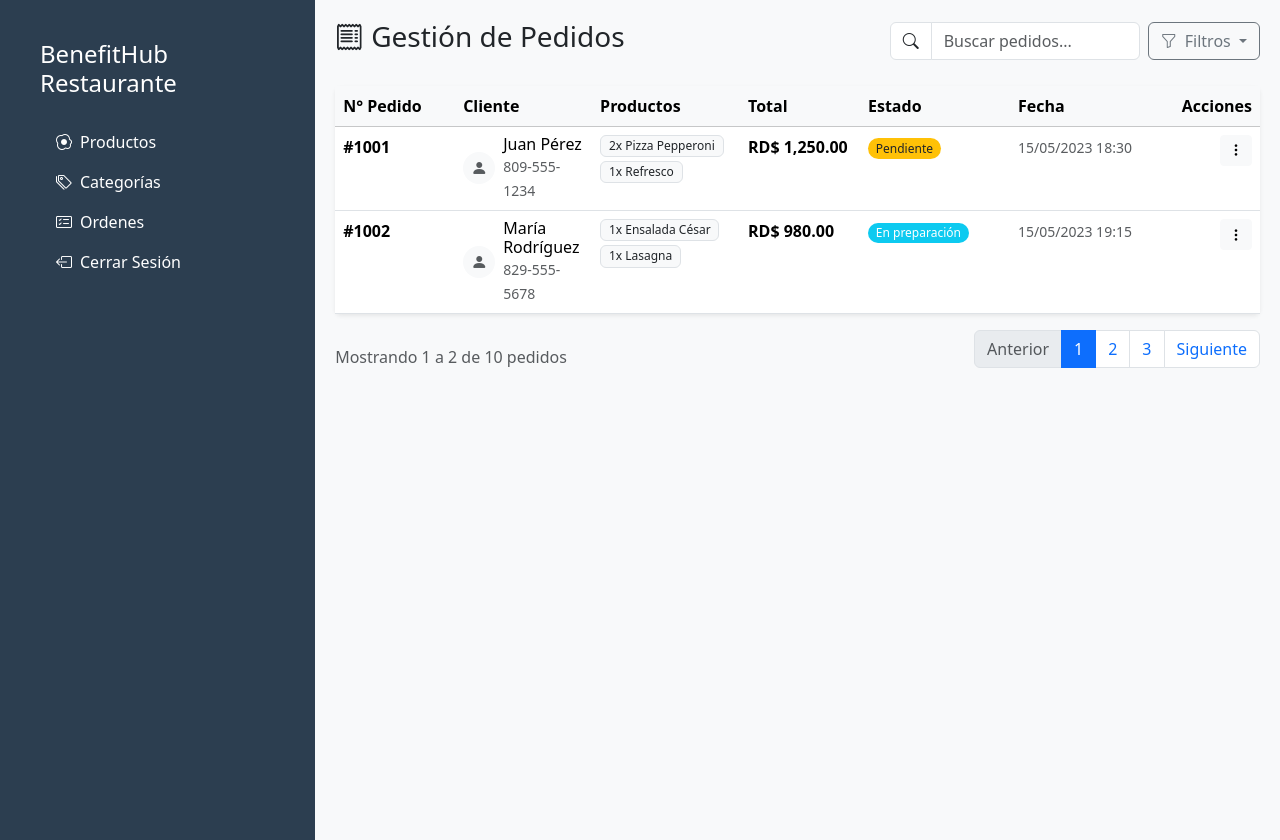
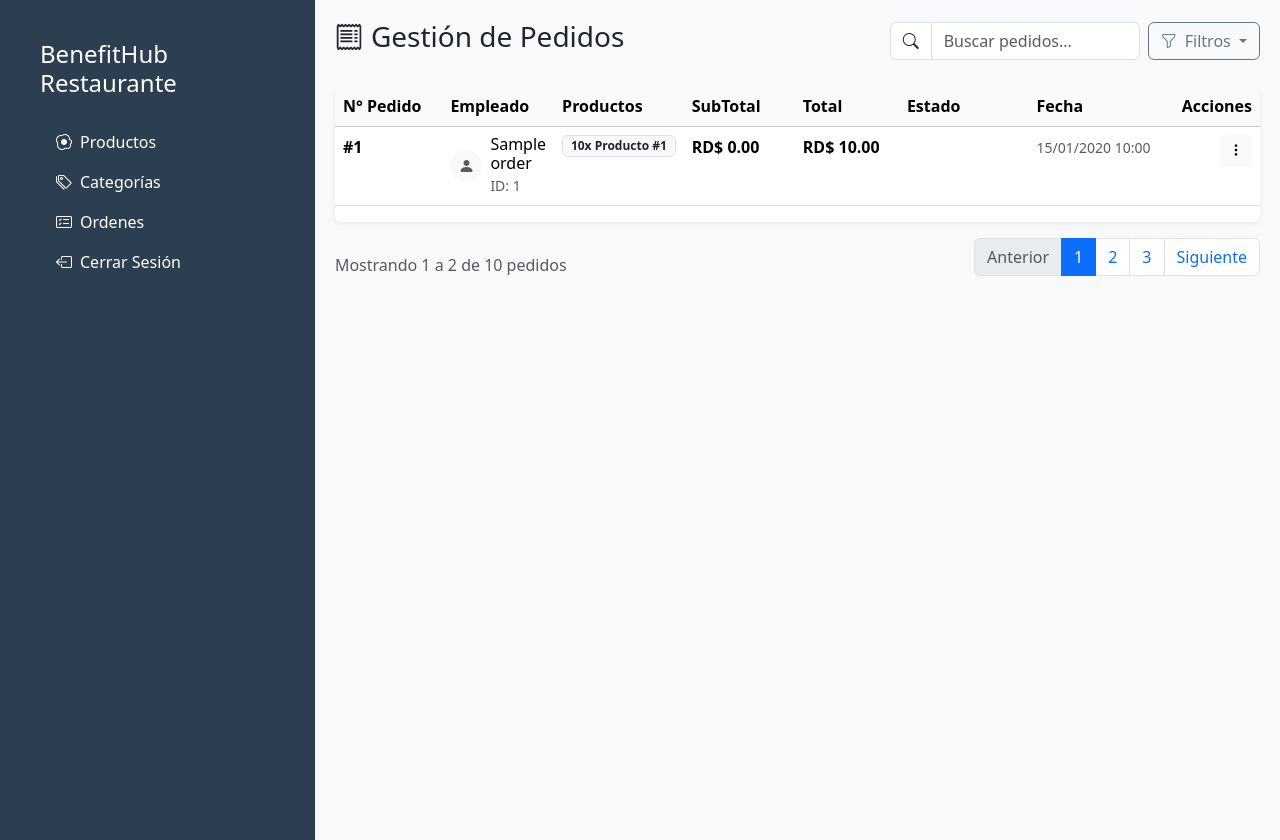
Before and after one commit to elopez2021/benefithub, a CodeIgniter 4 app: the page made by app/Views/dashboard/restaurants/orders.php in a window 1280 px wide. Run offline with PHP 8.4 and a stand-in for CodeIgniter, Linux system fonts and the light colour scheme; the template is opened without the code that fills it: most values are stand-ins (such as "Sample title", 1, 10 or a date in 2020); data that the repository does not hold is empty; some libraries are stand-ins or nearby versions.

Commit message:
final details

```diff
--- a/app/Config/Routes.php
+++ b/app/Config/Routes.php
@@ -66,9 +66,12 @@ $routes->group('employee', ['filter' => 'authFilter'], function ($routes) {
     $routes->get('restaurant/menu/(:num)', 'EmployeeController::showMenu/$1');
     $routes->get('profile', 'EmployeeController::profile');
     $routes->get('orders', 'EmployeeController::orders');
+
 });
 $routes->group('business', ['filter' => 'authFilter'], function ($routes) {
     $routes->get('dashboard', 'BusinessController::index');
+    $routes->get('reports', 'BusinessController::reports');
+    $routes->get('credits', 'BusinessController::credits');
 });
 
 /*
--- a/app/Controllers/EmployeeController.php
+++ b/app/Controllers/EmployeeController.php
@@ -156,6 +156,7 @@ class EmployeeController extends BaseController
         $business_subsidy = $business['daily_subsidy'] ?? null;
 
         $data['subsidy_left_today'] = $business_subsidy;
+        $data['business_id'] = $business['id'];
 
         try{
             if ($model->insert($data)) {
--- a/app/Models/EmployeeModel.php
+++ b/app/Models/EmployeeModel.php
@@ -18,6 +18,7 @@ class EmployeeModel extends Model
         'last_name',
         'id_number',
         'subsidy_left_today',
+        'business_id',
         'active'
     ];
 
--- a/app/Views/dashboard/business/navbar.php
+++ b/app/Views/dashboard/business/navbar.php
@@ -36,17 +36,17 @@
     <h4 class="mb-4">BenefitHub Empresas</h4>
     <div class="list-group">
         <!-- Empleados -->
-        <a href="<?= base_url('admin/employees'); ?>" class="list-group-item list-group-item-action bg-transparent text-white border-0 <?= uri_string() === 'admin/employees' ? 'active' : ''; ?>">
+        <a href="<?= base_url('business/dashboard'); ?>" class="list-group-item list-group-item-action bg-transparent text-white border-0 <?= uri_string() === 'business/employees' ? 'active' : ''; ?>">
             <i class="bi bi-people me-2"></i>Empleados
         </a>
 
         <!-- Créditos -->
-        <a href="<?= base_url('admin/credits'); ?>" class="list-group-item list-group-item-action bg-transparent text-white border-0 <?= uri_string() === 'admin/credits' ? 'active' : ''; ?>">
+        <a href="<?= base_url('business/credits'); ?>" class="list-group-item list-group-item-action bg-transparent text-white border-0 <?= uri_string() === 'business/credits' ? 'active' : ''; ?>">
             <i class="bi bi-credit-card me-2"></i>Créditos
         </a>
 
         <!-- Reportes -->
-        <a href="<?= base_url('admin/reports'); ?>" class="list-group-item list-group-item-action bg-transparent text-white border-0 <?= uri_string() === 'admin/reports' ? 'active' : ''; ?>">
+        <a href="<?= base_url('business/reports'); ?>" class="list-group-item list-group-item-action bg-transparent text-white border-0 <?= uri_string() === 'business/reports' ? 'active' : ''; ?>">
             <i class="bi bi-bar-chart me-2"></i>Reportes
         </a>
 
--- a/app/Views/dashboard/restaurants/orders.php
+++ b/app/Views/dashboard/restaurants/orders.php
@@ -4,6 +4,19 @@
     <meta charset="UTF-8">
     <meta name="viewport" content="width=device-width, initial-scale=1.0">
     <title>Ordenes</title>
+
+    <style>
+    .avatar-sm {
+        width: 32px;
+        height: 32px;
+    }
+    .table-hover tbody tr:hover {
+        background-color: rgba(0, 0, 0, 0.02);
+    }
+    .badge {
+        font-weight: 500;
+    }
+</style>
 </head>
 <body>
 <div class="wrapper d-flex">
@@ -42,13 +55,14 @@
             <!-- Tabla de Pedidos -->
             <div class="card border-0 shadow-sm">
                 <div class="card-body p-0">
-                    <div class="table-responsive">
+                    <div class="table">
                         <table class="table table-hover mb-0">
                             <thead class="table-light">
                                 <tr>
                                     <th width="120">N° Pedido</th>
-                                    <th>Cliente</th>
+                                    <th>Empleado</th>
                                     <th>Productos</th>
+                                    <th width="120">SubTotal</th>
                                     <th width="120">Total</th>
                                     <th width="150">Estado</th>
                                     <th width="150">Fecha</th>
@@ -56,9 +70,9 @@
                                 </tr>
                             </thead>
                             <tbody>
-                                <!-- Ejemplo de fila de pedido -->
+                                <?php foreach ($orders as $order): ?>
                                     <tr>
-                                    <td class="fw-bold">#1001</td>
+                                        <td class="fw-bold">#<?= $order['id'] ?></td>
                                         <td>
                                             <div class="d-flex align-items-center">
                                                 <div class="flex-shrink-0 me-2">
@@ -67,23 +81,42 @@
                                                     </div>
                                                 </div>
                                                 <div class="flex-grow-1">
-                                                <h6 class="mb-0">Juan Pérez</h6>
-                                                <small class="text-muted">809-555-1234</small>
+                                                    <h6 class="mb-0"><?= esc($order['employee_name'] ?? 'N/A') ?></h6>
+                                                    <small class="text-muted">ID: <?= esc($order['employee_id']) ?></small>
                                                 </div>
                                             </div>
                                         </td>
                                         <td>
                                             <div class="d-flex flex-wrap gap-1">
-                                            <span class="badge bg-light text-dark border">2x Pizza Pepperoni</span>
-                                            <span class="badge bg-light text-dark border">1x Refresco</span>
+                                                <?php foreach ($order['items'] as $item): ?>
+                                                    <span class="badge bg-light text-dark border"><?= $item['quantity'] ?>x Producto #<?= $item['product_id'] ?></span>
+                                                <?php endforeach; ?>
                                             </div>
                                         </td>
-                                    <td class="fw-bold">RD$ 1,250.00</td>
+                                        <td class="fw-bold">RD$ <?= number_format($order['subtotal'], 2) ?></td>
+                                        <td class="fw-bold">RD$ <?= number_format($order['total'], 2) ?></td>
                                         <td>
-                                        <span class="badge bg-warning text-dark rounded-pill">Pendiente</span>
+                                            <?php
+                                                $statusClasses = [
+                                                    'pending' => 'bg-warning text-dark',
+                                                    'processing' => 'bg-info text-white',
+                                                    'completed' => 'bg-success text-white',
+                                                    'cancelled' => 'bg-danger text-white',
+                                                ];
+                                                $statusLabel = [
+                                                    'pending' => 'Pendiente',
+                                                    'processing' => 'En preparación',
+                                                    'completed' => 'Completado',
+                                                    'cancelled' => 'Cancelado',
+                                                ];
+                                                $status = $order['status'];
+                                            ?>
+                                            <span class="badge <?= $statusClasses[$status] ?> rounded-pill">
+                                                <?= $statusLabel[$status] ?>
+                                            </span>
                                         </td>
                                         <td>
-                                        <small class="text-muted">15/05/2023 18:30</small>
+                                            <small class="text-muted"><?= date('d/m/Y H:i', strtotime($order['created_at'])) ?></small>
                                         </td>
                                         <td class="text-end">
                                             <div class="dropdown">
@@ -92,9 +125,16 @@
                                                 </button>
                                                 <ul class="dropdown-menu dropdown-menu-end">
                                                     <li>
-                                                    <button class="dropdown-item" data-bs-toggle="modal" data-bs-target="#detallePedidoModal">
+                                                    <button class="dropdown-item" data-bs-toggle="modal" data-bs-target="#detallePedidoModal"
+                                                    data-order-id="<?= $order['id']; ?>"
+                                                    data-customer-name="<?= esc($order['employee_name'] ?? 'N/A'); ?>"
+                                                    data-order-date="<?= $order['created_at']; ?>"
+                                                    data-order-status="<?= $order['status']; ?>"
+                                                    data-order-total="<?= $order['total']; ?>"
+                                                    data-products="<?= htmlspecialchars(json_encode($order['items']), ENT_QUOTES, 'UTF-8'); ?>">
                                                         <i class="bi bi-eye me-2"></i>Ver detalle
                                                     </button>
+
                                                     </li>
                                                     <li>
                                                         <button class="dropdown-item text-success">
@@ -110,66 +150,13 @@
                                             </div>
                                         </td>
                                     </tr>
-
-                                <!-- Segunda fila de ejemplo -->
-                                <tr>
-                                    <td class="fw-bold">#1002</td>
-                                    <td>
-                                        <div class="d-flex align-items-center">
-                                            <div class="flex-shrink-0 me-2">
-                                                <div class="avatar-sm bg-light rounded-circle d-flex align-items-center justify-content-center">
-                                                    <i class="bi bi-person-fill text-muted"></i>
-                                                </div>
-                                            </div>
-                                            <div class="flex-grow-1">
-                                                <h6 class="mb-0">María Rodríguez</h6>
-                                                <small class="text-muted">829-555-5678</small>
-                                            </div>
-                                        </div>
-                                    </td>
-                                    <td>
-                                        <div class="d-flex flex-wrap gap-1">
-                                            <span class="badge bg-light text-dark border">1x Ensalada César</span>
-                                            <span class="badge bg-light text-dark border">1x Lasagna</span>
-                                        </div>
-                                    </td>
-                                    <td class="fw-bold">RD$ 980.00</td>
-                                    <td>
-                                        <span class="badge bg-info text-white rounded-pill">En preparación</span>
-                                    </td>
-                                    <td>
-                                        <small class="text-muted">15/05/2023 19:15</small>
-                                    </td>
-                                    <td class="text-end">
-                                        <div class="dropdown">
-                                            <button class="btn btn-sm btn-light" data-bs-toggle="dropdown">
-                                                <i class="bi bi-three-dots-vertical"></i>
-                                            </button>
-                                            <ul class="dropdown-menu dropdown-menu-end">
-                                                <li>
-                                                    <button class="dropdown-item" data-bs-toggle="modal" data-bs-target="#detallePedidoModal">
-                                                        <i class="bi bi-eye me-2"></i>Ver detalle
-                                                    </button>
-                                                </li>
-                                                <li>
-                                                    <button class="dropdown-item text-success">
-                                                        <i class="bi bi-check-circle me-2"></i>Completar
-                                                    </button>
-                                                </li>
-                                                <li>
-                                                    <button class="dropdown-item text-danger">
-                                                        <i class="bi bi-x-circle me-2"></i>Cancelar
-                                                    </button>
-                                                </li>
-                                            </ul>
-                                        </div>
-                                    </td>
-                                </tr>
+                                <?php endforeach; ?>
                             </tbody>
                         </table>
                     </div>
                 </div>
             </div>
+
 
             <!-- Paginación -->
             <div class="d-flex justify-content-between align-items-center mt-3">
@@ -195,12 +182,12 @@
 </div>
 
 <!-- Modal Detalle Pedido -->
-<div class="modal fade" id="detallePedidoModal">
+<div class="modal fade" id="detallePedidoModal" tabindex="-1" aria-labelledby="detallePedidoModalLabel" aria-hidden="true">
     <div class="modal-dialog modal-lg">
         <div class="modal-content">
             <div class="modal-header">
-                <h5 class="modal-title">Detalle del Pedido #1001</h5>
-                <button type="button" class="btn-close" data-bs-dismiss="modal"></button>
+                <h5 class="modal-title" id="detallePedidoModalLabel">Detalle del Pedido</h5>
+                <button type="button" class="btn-close" data-bs-dismiss="modal" aria-label="Close"></button>
             </div>
             <div class="modal-body">
                 <div class="row">
@@ -209,17 +196,12 @@
                         <ul class="list-group list-group-flush mb-4">
                             <li class="list-group-item d-flex justify-content-between">
                                 <span class="text-muted">Nombre:</span>
-                                <span class="fw-bold">Juan Pérez</span>
+                                <span id="customer-name" class="fw-bold"></span>
                             </li>
                             <li class="list-group-item d-flex justify-content-between">
-                                <span class="text-muted">Teléfono:</span>
-                                <span>809-555-1234</span>
+                                <span class="text-muted">Empresa:</span>
+                                <span id="customer-phone"></span>
                             </li>
-                            <li class="list-group-item d-flex justify-content-between">
-                                <span class="text-muted">Dirección:</span>
-                                <span>Calle Principal #123, Santo Domingo</span>
-                            </li>
-
                         </ul>
                     </div>
                     <div class="col-md-6">
@@ -227,11 +209,11 @@
                         <ul class="list-group list-group-flush">
                             <li class="list-group-item d-flex justify-content-between">
                                 <span class="text-muted">Fecha:</span>
-                                <span>15/05/2023 18:30</span>
+                                <span id="order-date"></span>
                             </li>
                             <li class="list-group-item d-flex justify-content-between">
                                 <span class="text-muted">Estado:</span>
-                                <span class="badge bg-warning text-dark">Pendiente</span>
+                                <span id="order-status" class="badge"></span>
                             </li>
                         </ul>
                     </div>
@@ -239,7 +221,7 @@
 
                 <h6 class="mt-4 mb-3"><i class="bi bi-basket me-2"></i>Productos</h6>
                 <div class="table-responsive">
-                    <table class="table table-sm">
+                    <table class="table table-sm" id="product-table">
                         <thead>
                             <tr>
                                 <th width="50">Cant</th>
@@ -249,27 +231,16 @@
                             </tr>
                         </thead>
                         <tbody>
-                            <tr>
-                                <td>2</td>
-                                <td>Pizza Pepperoni (Grande)</td>
-                                <td class="text-end">RD$ 550.00</td>
-                                <td class="text-end">RD$ 1,100.00</td>
-                            </tr>
-                            <tr>
-                                <td>1</td>
-                                <td>Refresco 2L</td>
-                                <td class="text-end">RD$ 150.00</td>
-                                <td class="text-end">RD$ 150.00</td>
-                            </tr>
+                            <!-- Dynamic Product Rows will be added here -->
                         </tbody>
                         <tfoot>
                             <tr>
                                 <th colspan="3" class="text-end">Subtotal:</th>
-                                <th class="text-end">RD$ 1,250.00</th>
+                                <th id="order-subtotal" class="text-end"></th>
                             </tr>
                             <tr class="table-active">
                                 <th colspan="3" class="text-end">Total:</th>
-                                <th class="text-end">RD$ 1,537.50</th>
+                                <th id="order-total" class="text-end"></th>
                             </tr>
                         </tfoot>
                     </table>
@@ -282,18 +253,85 @@
     </div>
 </div>
 
-<style>
-    .avatar-sm {
-        width: 32px;
-        height: 32px;
+<script>
+    document.getElementById('detallePedidoModal').addEventListener('show.bs.modal', function (event) {
+        var button = event.relatedTarget;
+
+        try {
+            var orderId = button.getAttribute('data-order-id');
+            var customerName = button.getAttribute('data-customer-name');
+            var orderDate = button.getAttribute('data-order-date');
+            var orderStatus = button.getAttribute('data-order-status');
+            var orderTotal = button.getAttribute('data-order-total');
+            var productsJson = button.getAttribute('data-products');
+
+            // Safely parse JSON
+            var products = [];
+            try {
+                products = JSON.parse(productsJson);
+            } catch (e) {
+                console.error('Error parsing products JSON:', e);
+                products = [];
             }
-    .table-hover tbody tr:hover {
-        background-color: rgba(0, 0, 0, 0.02);
+
+            // Rest of your modal population code...
+            document.getElementById('customer-name').textContent = customerName;
+            document.getElementById('order-date').textContent = new Date(orderDate).toLocaleString();
+
+            // Status display
+            var statusLabel = {
+                'pending': 'Pendiente',
+                'processing': 'En preparación',
+                'completed': 'Completado',
+                'cancelled': 'Cancelado'
+            };
+
+            var statusClass = {
+                'pending': 'bg-warning text-dark',
+                'processing': 'bg-info text-white',
+                'completed': 'bg-success text-white',
+                'cancelled': 'bg-danger text-white'
+            };
+
+            var orderStatusElement = document.getElementById('order-status');
+            orderStatusElement.textContent = statusLabel[orderStatus] || orderStatus;
+            orderStatusElement.className = 'badge rounded-pill ' + (statusClass[orderStatus] || 'bg-secondary');
+
+            // Product table population
+            var productTableBody = document.querySelector('#product-table tbody');
+            productTableBody.innerHTML = '';
+
+            var subtotal = 0;
+
+            products.forEach(function(product) {
+                var row = document.createElement('tr');
+
+                // Add cells for each product property
+                ['quantity', 'name', 'unit_price', 'subtotal'].forEach(function(prop) {
+                    var cell = document.createElement('td');
+                    if (prop === 'unit_price' || prop === 'subtotal') {
+                        cell.className = 'text-end';
+                        cell.textContent = 'RD$ ' + (parseFloat(product[prop] || 0)).toFixed(2);
+                        if (prop === 'subtotal') subtotal += parseFloat(product[prop] || 0);
+                    } else {
+                        cell.textContent = product[prop] || (prop === 'name' ? 'Producto #' + (product.product_id || '') : '');
                     }
-    .badge {
-        font-weight: 500;
+                    row.appendChild(cell);
+                });
+
+                productTableBody.appendChild(row);
+            });
+
+            // Update totals
+            document.getElementById('order-subtotal').textContent = 'RD$ ' + subtotal.toFixed(2);
+            document.getElementById('order-total').textContent = 'RD$ ' + parseFloat(orderTotal).toFixed(2);
+
+        } catch (error) {
+            console.error('Error showing order details:', error);
         }
-</style>
+    });
+</script>
+
 
 </body>
 </html>
```
Also changed, not shown: app/Controllers/BusinessController.php (+10 -0 lines), app/Controllers/RestaurantController.php (+15 -12 lines), app/Database/Migrations/2025-04-09-234554_CreateEmployeeTable.php (+7 -0 lines), app/Views/dashboard/business/report.php (+1 -14 lines). Lines whose indentation alone changed are shown as unchanged.
